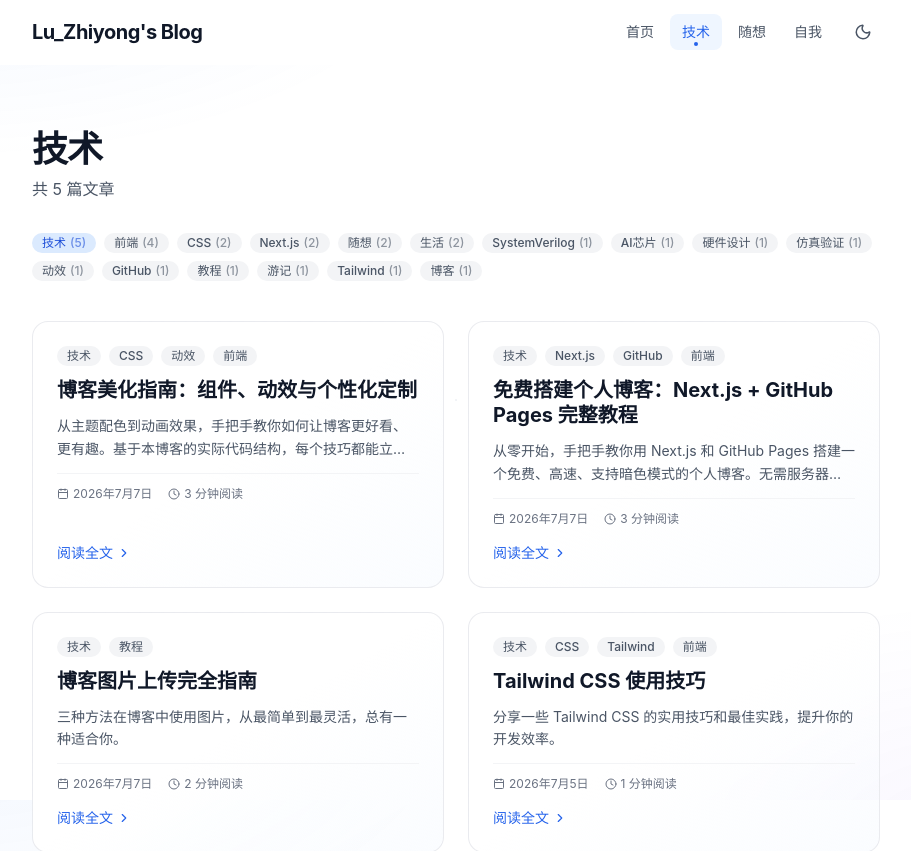
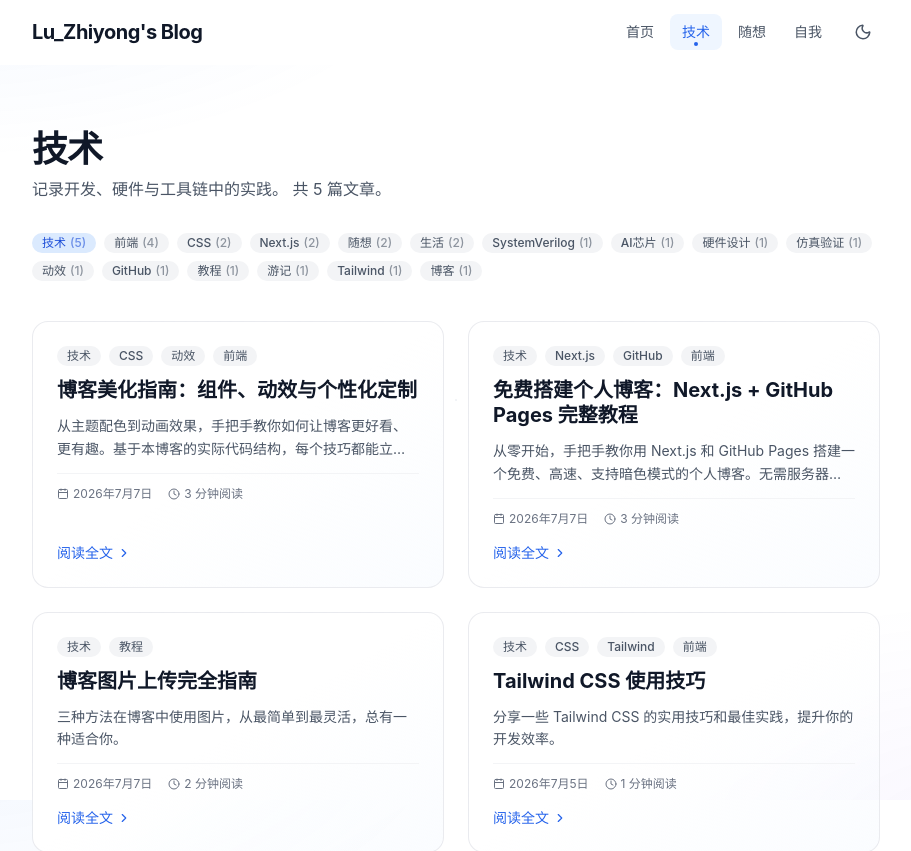
Before and after one commit to LZY041017/blog, a Next.js app: page /blog/tech in a window 1280 px wide. Shown: the top 851 px of the page, without its empty margins (184-1095 px from the left). Built offline with nearby package versions, Linux system fonts and the light colour scheme.

Commit message:
Refine blog structure and maintenance guide

```diff
--- a/app/posts/page.tsx
+++ b/app/posts/page.tsx
@@ -1,7 +1,6 @@
 import type { Metadata } from "next";
 import { getAllPosts, getAllTags } from "@/lib/posts";
-import PostCard from "@/components/PostCard";
-import TagBadge from "@/components/TagBadge";
+import PostCollectionPage from "@/components/PostCollectionPage";
 
 export const metadata: Metadata = {
   title: "文章列表",
@@ -12,37 +11,5 @@ export default function PostsPage() {
   const posts = getAllPosts();
   const tags = getAllTags();
 
-  return (
-    <div className="mx-auto max-w-4xl px-4 sm:px-6 py-12 sm:py-16">
-      <h1 className="text-3xl sm:text-4xl font-bold tracking-tight text-gray-900 dark:text-white mb-8">
-        文章列表
-      </h1>
-
-      {/* Tags filter */}
-      {tags.length > 0 && (
-        <div className="flex flex-wrap gap-2 mb-10">
-          <span className="text-sm text-gray-500 dark:text-gray-400 mr-1 self-center">
-            标签:
-          </span>
-          {tags.map((tag) => (
-            <TagBadge key={tag.name} tag={tag.name} count={tag.count} />
-          ))}
-        </div>
-      )}
-
-      {posts.length === 0 ? (
-        <div className="text-center py-16">
-          <p className="text-gray-500 dark:text-gray-400 text-lg">
-            还没有文章 😴
-          </p>
-        </div>
-      ) : (
-        <div className="grid gap-6 sm:grid-cols-2">
-          {posts.map((post) => (
-            <PostCard key={post.slug} post={post} />
-          ))}
-        </div>
-      )}
-    </div>
-  );
+  return <PostCollectionPage title="文章列表" description={`共 ${posts.length} 篇文章`} posts={posts} tags={tags} emptyMessage="还没有文章 😴" />;
 }
--- a/app/tags/[tag]/page.tsx
+++ b/app/tags/[tag]/page.tsx
@@ -1,9 +1,7 @@
 import type { Metadata } from "next";
 import { notFound } from "next/navigation";
 import { getAllTags, getPostsByTag } from "@/lib/posts";
-import PostCard from "@/components/PostCard";
-import TagBadge from "@/components/TagBadge";
-import Link from "next/link";
+import PostCollectionPage from "@/components/PostCollectionPage";
 
 interface Props {
   params: Promise<{ tag: string }>;
@@ -28,40 +26,5 @@ export default async function TagPage({ params }: Props) {
   const posts = getPostsByTag(decodedTag);
   const allTags = getAllTags();
 
-  return (
-    <div className="mx-auto max-w-4xl px-4 sm:px-6 py-12 sm:py-16">
-      <h1 className="text-3xl sm:text-4xl font-bold tracking-tight text-gray-900 dark:text-white mb-2">
-        标签: {decodedTag}
-      </h1>
-      <p className="text-gray-600 dark:text-gray-400 mb-8">
-        共 {posts.length} 篇文章
-      </p>
-
-      {/* All tags */}
-      <div className="flex flex-wrap gap-2 mb-10">
-        {allTags.map((t) => (
-          <TagBadge
-            key={t.name}
-            tag={t.name}
-            count={t.count}
-            active={t.name.toLowerCase() === decodedTag.toLowerCase()}
-          />
-        ))}
-      </div>
-
-      {posts.length === 0 ? (
-        <div className="text-center py-16">
-          <p className="text-gray-500 dark:text-gray-400">
-            该标签下还没有文章
-          </p>
-        </div>
-      ) : (
-        <div className="grid gap-6 sm:grid-cols-2">
-          {posts.map((post) => (
-            <PostCard key={post.slug} post={post} />
-          ))}
-        </div>
-      )}
-    </div>
-  );
+  return <PostCollectionPage title={`标签：${decodedTag}`} description={`共 ${posts.length} 篇文章`} posts={posts} tags={allTags} activeTag={decodedTag} emptyMessage="该标签下还没有文章" />;
 }
--- a/app/tech/page.tsx
+++ b/app/tech/page.tsx
@@ -1,7 +1,7 @@
 import type { Metadata } from "next";
 import { getPostsByTag, getAllTags } from "@/lib/posts";
-import PostCard from "@/components/PostCard";
-import TagBadge from "@/components/TagBadge";
+import { POST_COLLECTIONS } from "@/lib/constants";
+import PostCollectionPage from "@/components/PostCollectionPage";
 
 export const metadata: Metadata = {
   title: "技术",
@@ -9,40 +9,9 @@ export const metadata: Metadata = {
 };
 
 export default function TechPage() {
-  const posts = getPostsByTag("技术");
+  const collection = POST_COLLECTIONS.tech;
+  const posts = getPostsByTag(collection.tag);
   const allTags = getAllTags();
 
-  return (
-    <div className="mx-auto max-w-4xl px-4 sm:px-6 py-12 sm:py-16">
-      <h1 className="text-3xl sm:text-4xl font-bold tracking-tight text-gray-900 dark:text-white mb-2">
-        技术
-      </h1>
-      <p className="text-gray-600 dark:text-gray-400 mb-8">
-        共 {posts.length} 篇文章
-      </p>
-
-      <div className="flex flex-wrap gap-2 mb-10">
-        {allTags.map((t) => (
-          <TagBadge
-            key={t.name}
-            tag={t.name}
-            count={t.count}
-            active={t.name === "技术"}
-          />
-        ))}
-      </div>
-
-      {posts.length === 0 ? (
-        <div className="text-center py-16">
-          <p className="text-gray-500 dark:text-gray-400">暂无文章</p>
-        </div>
-      ) : (
-        <div className="grid gap-6 sm:grid-cols-2">
-          {posts.map((post) => (
-            <PostCard key={post.slug} post={post} />
-          ))}
-        </div>
-      )}
-    </div>
-  );
+  return <PostCollectionPage title={collection.title} description={`${collection.description} 共 ${posts.length} 篇文章。`} posts={posts} tags={allTags} activeTag={collection.tag} />;
 }
--- a/app/thoughts/page.tsx
+++ b/app/thoughts/page.tsx
@@ -1,7 +1,7 @@
 import type { Metadata } from "next";
 import { getPostsByTag, getAllTags } from "@/lib/posts";
-import PostCard from "@/components/PostCard";
-import TagBadge from "@/components/TagBadge";
+import { POST_COLLECTIONS } from "@/lib/constants";
+import PostCollectionPage from "@/components/PostCollectionPage";
 
 export const metadata: Metadata = {
   title: "随想",
@@ -9,40 +9,9 @@ export const metadata: Metadata = {
 };
 
 export default function ThoughtsPage() {
-  const posts = getPostsByTag("随想");
+  const collection = POST_COLLECTIONS.thoughts;
+  const posts = getPostsByTag(collection.tag);
   const allTags = getAllTags();
 
-  return (
-    <div className="mx-auto max-w-4xl px-4 sm:px-6 py-12 sm:py-16">
-      <h1 className="text-3xl sm:text-4xl font-bold tracking-tight text-gray-900 dark:text-white mb-2">
-        随想
-      </h1>
-      <p className="text-gray-600 dark:text-gray-400 mb-8">
-        共 {posts.length} 篇文章
-      </p>
-
-      <div className="flex flex-wrap gap-2 mb-10">
-        {allTags.map((t) => (
-          <TagBadge
-            key={t.name}
-            tag={t.name}
-            count={t.count}
-            active={t.name === "随想"}
-          />
-        ))}
-      </div>
-
-      {posts.length === 0 ? (
-        <div className="text-center py-16">
-          <p className="text-gray-500 dark:text-gray-400">暂无文章</p>
-        </div>
-      ) : (
-        <div className="grid gap-6 sm:grid-cols-2">
-          {posts.map((post) => (
-            <PostCard key={post.slug} post={post} />
-          ))}
-        </div>
-      )}
-    </div>
-  );
+  return <PostCollectionPage title={collection.title} description={`${collection.description} 共 ${posts.length} 篇文章。`} posts={posts} tags={allTags} activeTag={collection.tag} />;
 }
--- a/components/Footer.tsx
+++ b/components/Footer.tsx
@@ -30,7 +30,7 @@ export default function Footer() {
               </a>
             )}
             <a
-              href="/rss.xml"
+              href={`${SITE_CONFIG.url}/rss.xml`}
               className="text-sm text-gray-500 hover:text-gray-900 dark:text-gray-400 dark:hover:text-white transition-colors"
             >
               RSS
--- /dev/null
+++ b/components/PostCollectionPage.tsx
@@ -0,0 +1,65 @@
+import PostCard from "@/components/PostCard";
+import TagBadge from "@/components/TagBadge";
+import type { Post } from "@/lib/posts";
+
+interface TagSummary {
+  name: string;
+  count: number;
+}
+
+interface PostCollectionPageProps {
+  title: string;
+  description: string;
+  posts: Post[];
+  tags?: TagSummary[];
+  activeTag?: string;
+  emptyMessage?: string;
+}
+
+/** Shared layout for the all-posts, category, and tag archive pages. */
+export default function PostCollectionPage({
+  title,
+  description,
+  posts,
+  tags = [],
+  activeTag,
+  emptyMessage = "暂无文章",
+}: PostCollectionPageProps) {
+  return (
+    <div className="mx-auto max-w-4xl px-4 py-12 sm:px-6 sm:py-16">
+      <header className="mb-8">
+        <h1 className="text-3xl font-bold tracking-tight text-gray-900 sm:text-4xl dark:text-white">
+          {title}
+        </h1>
+        <p className="mt-2 text-gray-600 dark:text-gray-400">
+          {description}
+        </p>
+      </header>
+
+      {tags.length > 0 && (
+        <nav aria-label="文章标签" className="mb-10 flex flex-wrap gap-2">
+          {tags.map((tag) => (
+            <TagBadge
+              key={tag.name}
+              tag={tag.name}
+              count={tag.count}
+              active={tag.name.toLowerCase() === activeTag?.toLowerCase()}
+            />
+          ))}
+        </nav>
+      )}
+
+      {posts.length === 0 ? (
+        <p className="py-16 text-center text-lg text-gray-500 dark:text-gray-400">
+          {emptyMessage}
+        </p>
+      ) : (
+        <div className="grid gap-6 sm:grid-cols-2">
+          {posts.map((post) => (
+            <PostCard key={post.slug} post={post} />
+          ))}
+        </div>
+      )}
+    </div>
+  );
+}
--- a/lib/constants.ts
+++ b/lib/constants.ts
@@ -5,7 +5,7 @@ export const SITE_CONFIG = {
   locale: "zh-CN",
   url: "https://lzy041017.github.io/blog",
   social: {
-    github: "https://github.com",
+    github: "https://github.com/LZY041017",
     twitter: "",
     email: "",
   },
@@ -18,6 +18,19 @@ export const SITE_CONFIG = {
   postsPerPage: 10,
 } as const;
 
+export const POST_COLLECTIONS = {
+  tech: {
+    tag: "技术",
+    title: "技术",
+    description: "记录开发、硬件与工具链中的实践。",
+  },
+  thoughts: {
+    tag: "随想",
+    title: "随想",
+    description: "记录生活、学习与不定期的思考。",
+  },
+} as const;
+
 export const SITE_KEYWORDS: string[] = [
   "博客",
   "技术",
```
Also changed, not shown: 3 other files (tests, documents, lock files or other folders).
